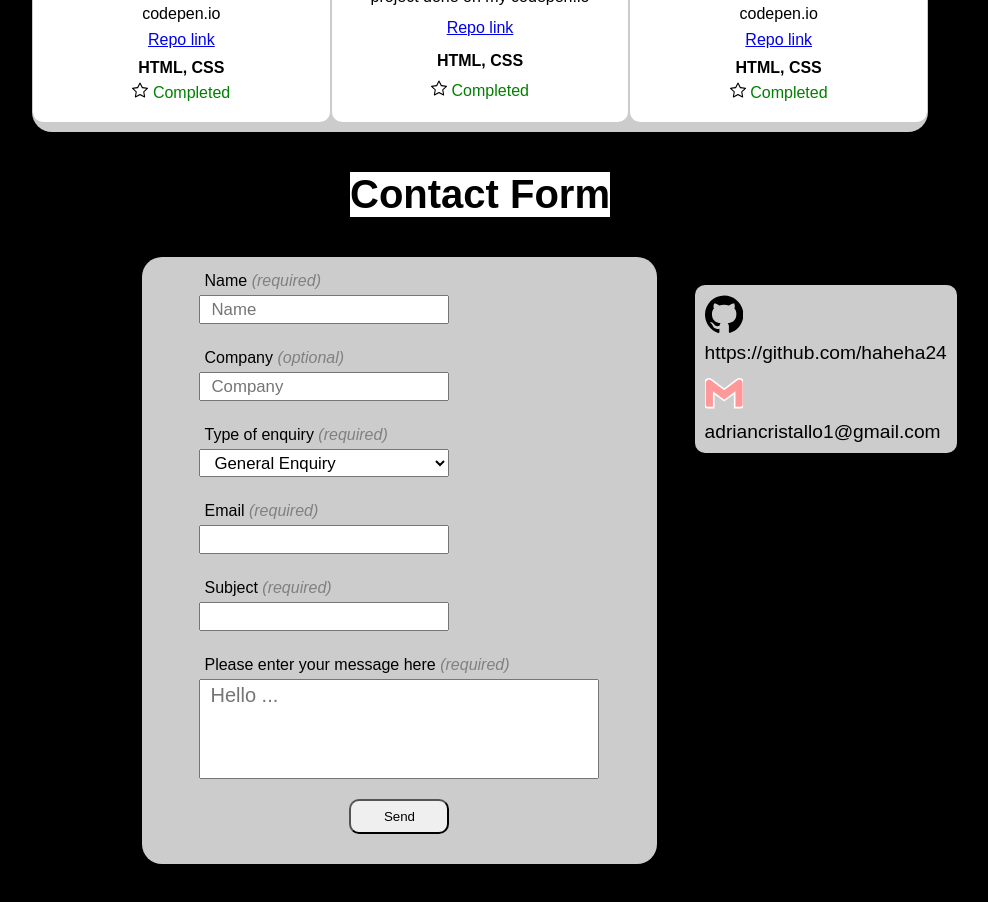
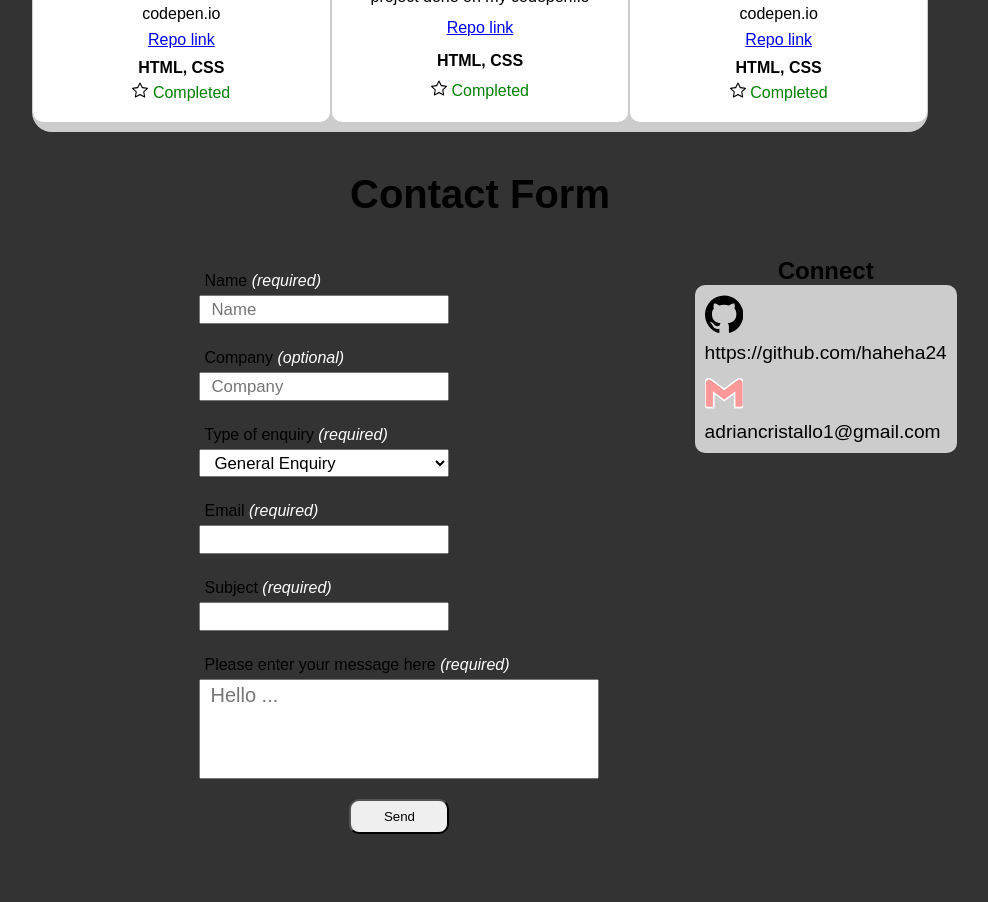
Before and after one commit to haheha24/portfolio, a React (Create React App) app in the folder client/: page / in a window 1280 px wide. Shown: the part 2760-3662 px from the top of the page, without its empty margins (160-1148 px from the left). Built offline with nearby package versions, Linux system fonts and the light colour scheme.

Commit message:
fixed up css

```diff
--- a/client/src/components/main/pages/contact/Contact.tsx
+++ b/client/src/components/main/pages/contact/Contact.tsx
@@ -79,10 +79,10 @@ const Contact = () => {
   };
 
   return (
-    <div id="contactLink" className="contact-outer-container">
+    <section id="contactLink" className="contact-outer-container">
       <h1 className="contact-title">Contact Form</h1>
       <div className="contact-flex-container">
-        <section className="contact-container contact-form-container">
+        <div className="contact-form-container">
           <form
             action=""
             id="contact-form"
@@ -93,7 +93,7 @@ const Contact = () => {
               <div className="contact-input-container contact-flex-dirCol">
                 <label className="contact-label" htmlFor="name">
                   Name{" "}
-                  <span style={{ color: "hsl(0, 0%, 50%)" }}>
+                  <span style={{ color: "hsl(0, 0%, 100%)" }}>
                     <i>(required)</i>
                   </span>
                 </label>
@@ -111,7 +111,7 @@ const Contact = () => {
               <div className="contact-input-container contact-flex-dirCol">
                 <label className="contact-label" htmlFor="company">
                   Company{" "}
-                  <span style={{ color: "hsl(0, 0%, 50%)" }}>
+                  <span style={{ color: "hsl(0, 0%, 100%)" }}>
                     <i>(optional)</i>
                   </span>
                 </label>
@@ -128,7 +128,7 @@ const Contact = () => {
               <div className="contact-input-container contact-flex-dirCol">
                 <label className="contact-label" htmlFor="typeForm">
                   Type of enquiry{" "}
-                  <span style={{ color: "hsl(0, 0%, 50%)" }}>
+                  <span style={{ color: "hsl(0, 0%, 100%)" }}>
                     <i>(required)</i>
                   </span>
                 </label>
@@ -147,7 +147,7 @@ const Contact = () => {
               <div className="contact-input-container contact-flex-dirCol">
                 <label className="contact-label" htmlFor="email">
                   Email{" "}
-                  <span style={{ color: "hsl(0, 0%, 50%)" }}>
+                  <span style={{ color: "hsl(0, 0%, 100%)" }}>
                     <i>(required)</i>
                   </span>
                 </label>
@@ -164,7 +164,7 @@ const Contact = () => {
               <div className="contact-input-container contact-flex-dirCol">
                 <label className="contact-label" htmlFor="subject">
                   Subject{" "}
-                  <span style={{ color: "hsl(0, 0%, 50%)" }}>
+                  <span style={{ color: "hsl(0, 0%, 100%)" }}>
                     <i>(required)</i>
                   </span>
                 </label>
@@ -182,7 +182,7 @@ const Contact = () => {
             <div className="contact-input-container contact-flex-dirCol">
               <label className="contact-label" htmlFor="contact-form">
                 Please enter your message here{" "}
-                <span style={{ color: "hsl(0, 0%, 50%)" }}>
+                <span style={{ color: "hsl(0, 0%, 100%)" }}>
                   <i>(required)</i>
                 </span>
               </label>
@@ -202,7 +202,7 @@ const Contact = () => {
               </div>
             </div>
           </form>
-        </section>
+        </div>
         <div className="contact-flex-dirCol">
           <section className="connect-section">
             <h2 className="connect-title">Connect</h2>
@@ -230,7 +230,7 @@ const Contact = () => {
           {sent === true ? <Thankyou /> : ""}
         </div>
       </div>
-    </div>
+    </section>
   );
 };
 
--- a/client/src/components/main/pages/contact/contact.css
+++ b/client/src/components/main/pages/contact/contact.css
@@ -7,13 +7,10 @@
 .contact-title {
   text-align: center;
   font-size: 2.5rem;
-  background-color: white;
   margin: 40px 0;
 }
 .contact-form-container {
   padding: 0 5%;
-  background-color: hsl(0, 0%, 80%);
-  border-radius: 20px;
   margin: 0 5% 50px;
 }
 .contact-form-flex {
--- a/client/src/index.css
+++ b/client/src/index.css
@@ -16,7 +16,7 @@ html {
   scroll-padding-top: 75px;
 }
 body {
-  background-color: black;
+  background-color: rgba(0, 0, 0, 0.8)
 }
 a {
   cursor: pointer;
```
